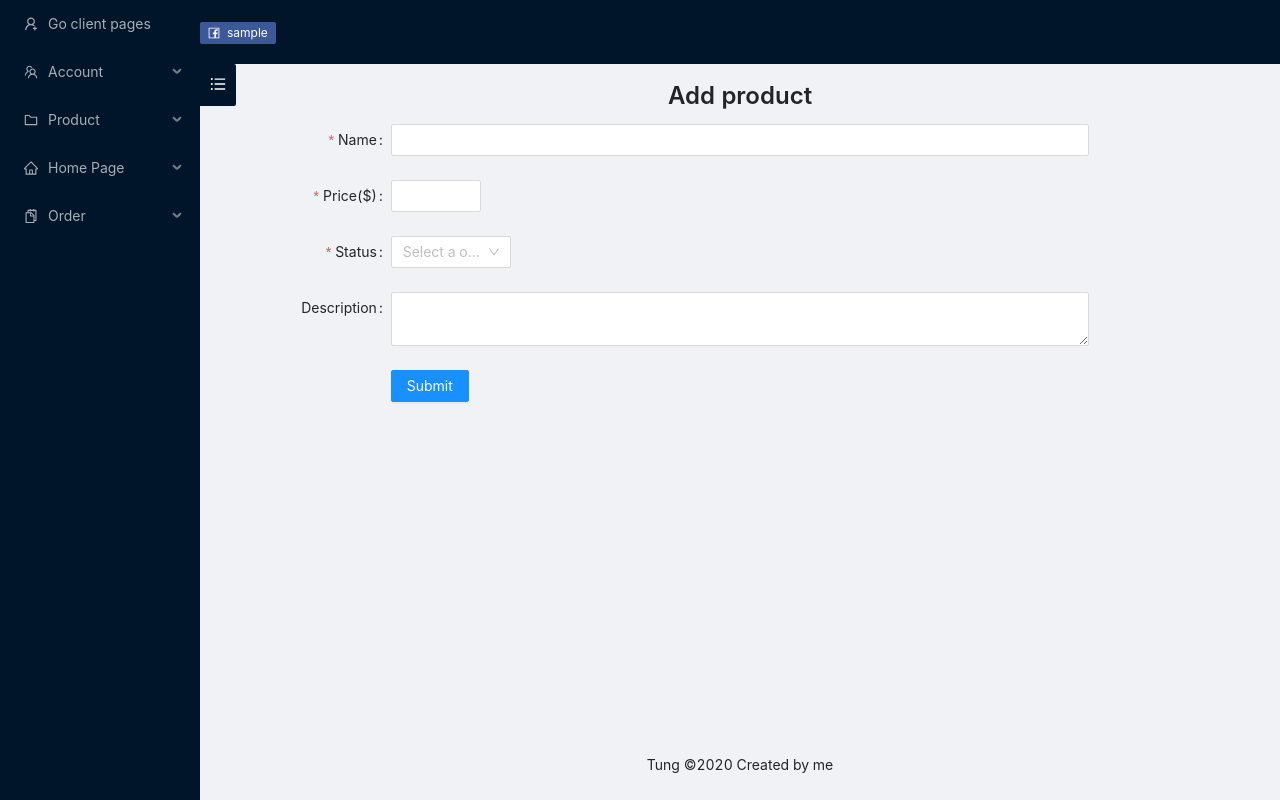
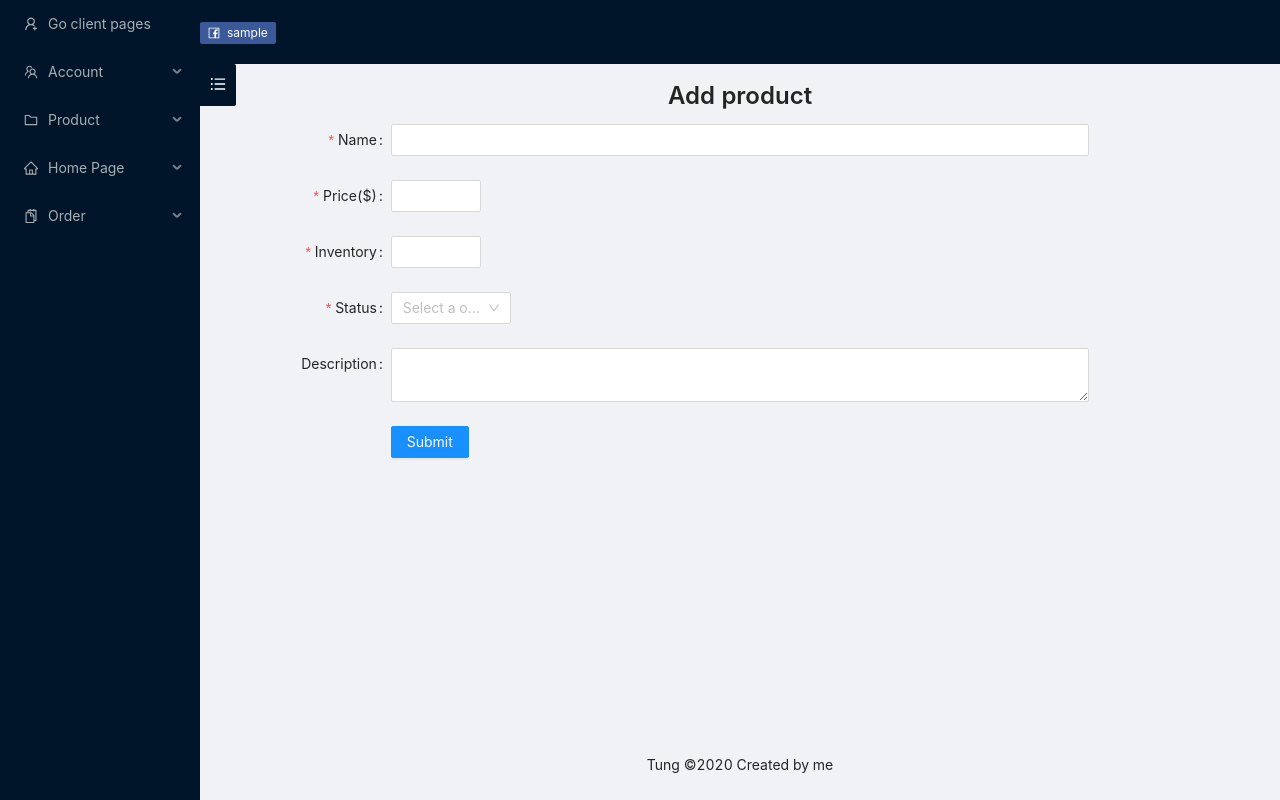
Before and after one commit to Tung9120/ReactJS-my-project-1, a React (Create React App) app: page /admin/product/add-product in a window 1280 px wide. Built offline with nearby package versions, Linux system fonts and the light colour scheme; sample sign-in values are in the browser's storage.

Commit message:
add inventory property for product data and save product data success

```diff
--- a/src/views/components/AddProduct.js
+++ b/src/views/components/AddProduct.js
@@ -77,6 +77,14 @@ class AddProduct extends Component {
             <InputNumber min="1" />
           </Form.Item>
           <Form.Item
+            name={["product", "inventory"]}
+            label="Inventory"
+            rules={[{ type: "number", min: 1, required: true }]}
+            min="1"
+          >
+            <InputNumber min="1" />
+          </Form.Item>
+          <Form.Item
             name={["product", "status"]}
             label="Status"
             rules={[{ required: true }]}
--- a/src/views/components/ProductList.js
+++ b/src/views/components/ProductList.js
@@ -25,9 +25,9 @@ const columns = [
     render: (price) => `$${price}`,
   },
   {
-    title: "Description",
-    dataIndex: "description",
-    key: "description",
+    title: "Inventory",
+    dataIndex: "inventory",
+    key: "inventory",
   },
   {
     title: "Status",
```
